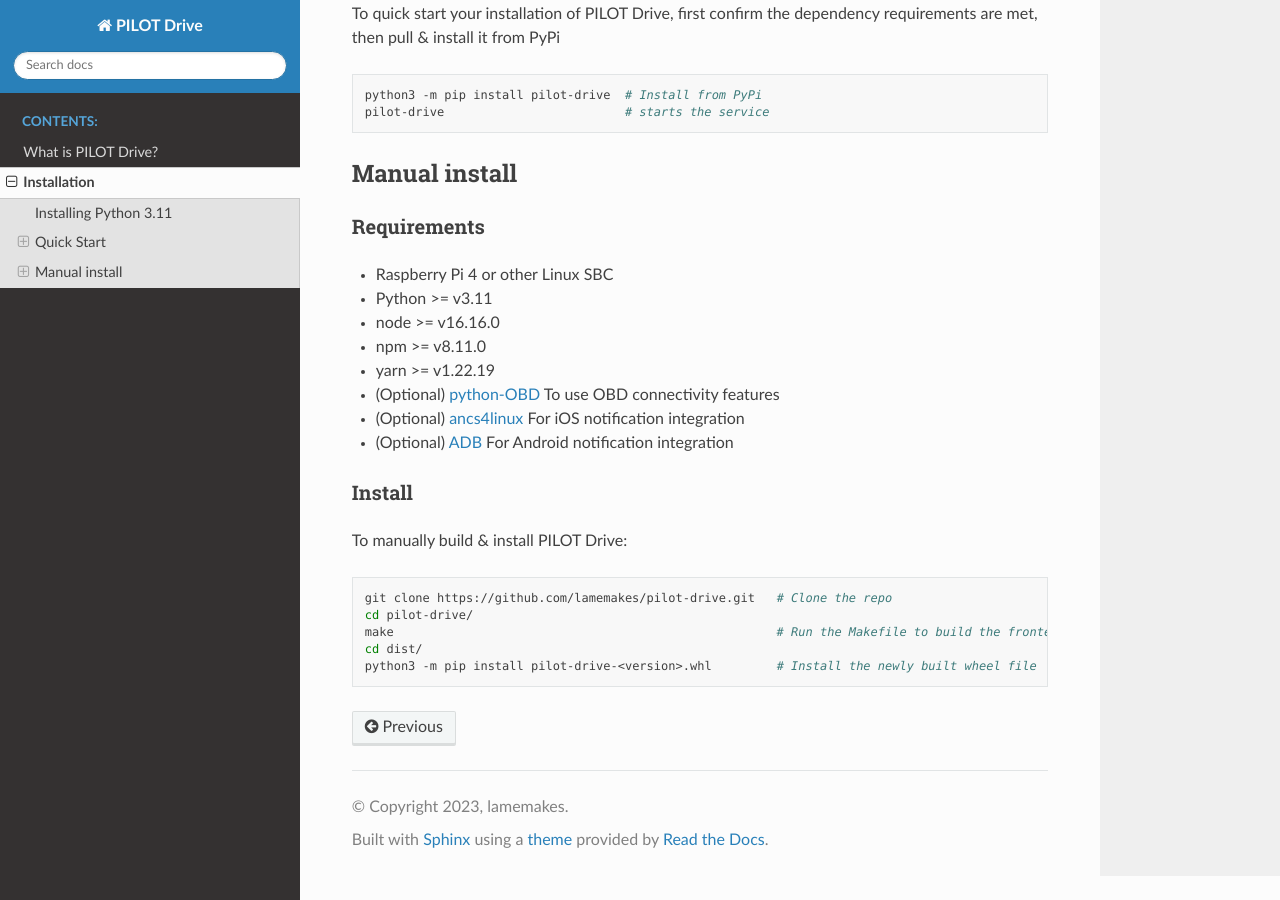
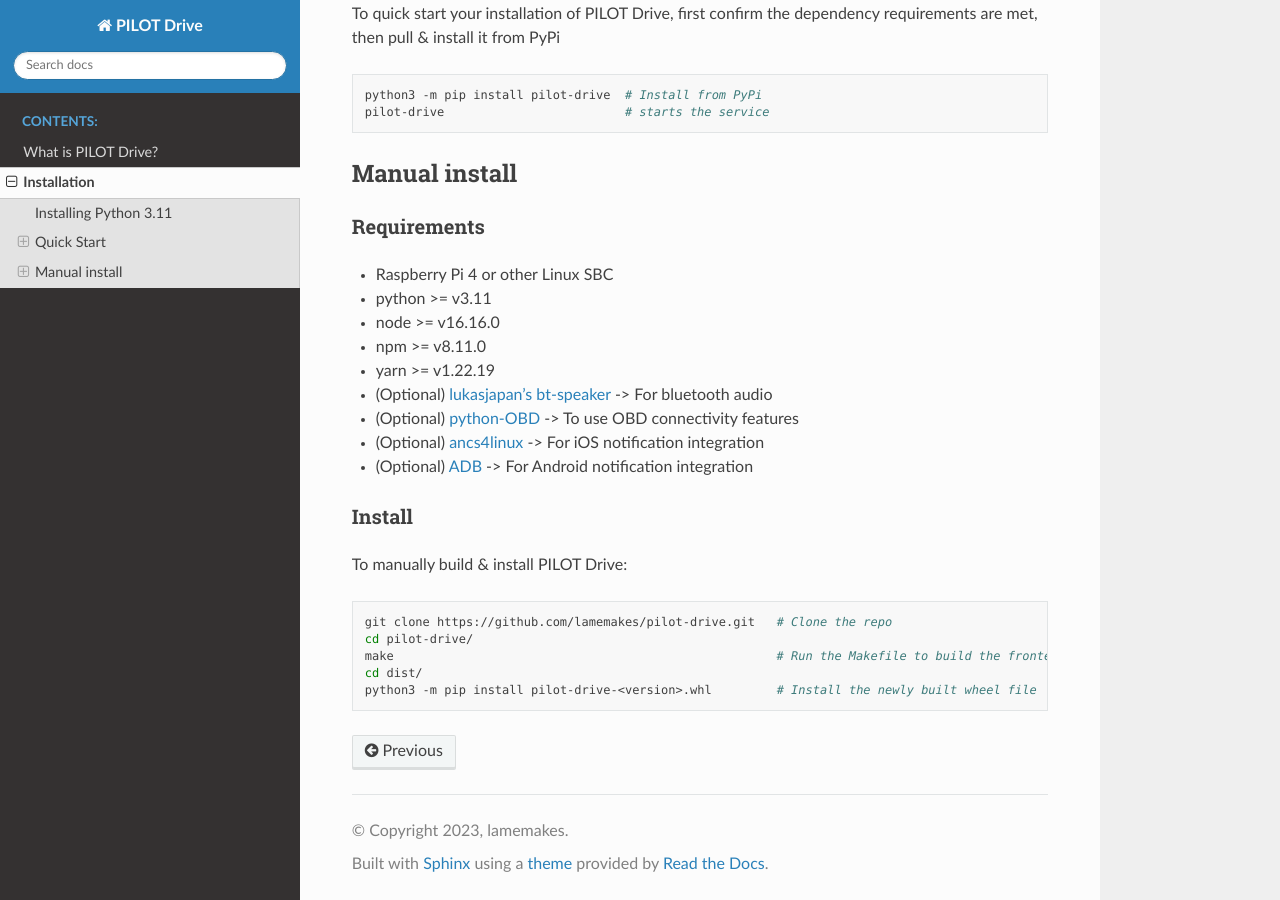
Before and after one commit to lamemakes/pilot-drive, a Sphinx documentation site: the page built from docs/source/installation.rst, in a window 1280 px wide and 900 px high, scrolled down 610 px. Built offline with Sphinx 7.4.7 and the Read the Docs theme 2.0.0, drawn with Linux system fonts in a browser that asks for light colours.

Commit message:
doc updates

```diff
--- a/docs/source/installation.rst
+++ b/docs/source/installation.rst
@@ -26,9 +26,9 @@ Requirements
 - Raspberry Pi 4 or other Linux SBC
 - Python >= 3.11
 - (Optional) `lukasjapan's bt-speaker <https://github.com/lukasjapan/bt-speaker>`_ -> For bluetooth audio
-- (Optional) `python-OBD <https://github.com/brendan-w/python-OBD>`_ -> To use OBD connectivity features
-- (Optional) `ancs4linux <https://github.com/pzmarzly/ancs4linux>`_ -> For iOS notification integration
-- (Optional) `ADB <https://developer.android.com/studio/command-line/adb>`_ -> For Android notification integration
+- (Optional) `python-OBD <https://github.com/brendan-w/python-OBD>`_               -> To use OBD connectivity features
+- (Optional) `ancs4linux <https://github.com/pzmarzly/ancs4linux>`_                -> For iOS notification integration
+- (Optional) `ADB <https://developer.android.com/studio/command-line/adb>`_        -> For Android notification integration
 
 Install
 ^^^^^^^^^^^^^^^^^^^^
@@ -48,13 +48,14 @@ Requirements
 ^^^^^^^^^^^^^^^^^^^^
 
 - Raspberry Pi 4 or other Linux SBC
-- Python >= v3.11
-- node >= v16.16.0
-- npm >= v8.11.0
-- yarn >= v1.22.19
-- (Optional) `python-OBD <https://github.com/brendan-w/python-OBD>`_ To use OBD connectivity features
-- (Optional) `ancs4linux <https://github.com/pzmarzly/ancs4linux>`_ For iOS notification integration
-- (Optional) `ADB <https://developer.android.com/studio/command-line/adb>`_ For Android notification integration
+- python >= v3.11
+- node   >= v16.16.0
+- npm    >= v8.11.0
+- yarn   >= v1.22.19
+- (Optional) `lukasjapan's bt-speaker <https://github.com/lukasjapan/bt-speaker>`_ -> For bluetooth audio
+- (Optional) `python-OBD <https://github.com/brendan-w/python-OBD>`_               -> To use OBD connectivity features
+- (Optional) `ancs4linux <https://github.com/pzmarzly/ancs4linux>`_                -> For iOS notification integration
+- (Optional) `ADB <https://developer.android.com/studio/command-line/adb>`_        -> For Android notification integration
 
 Install
 ^^^^^^^^^^^^^^^^^^^^
```
